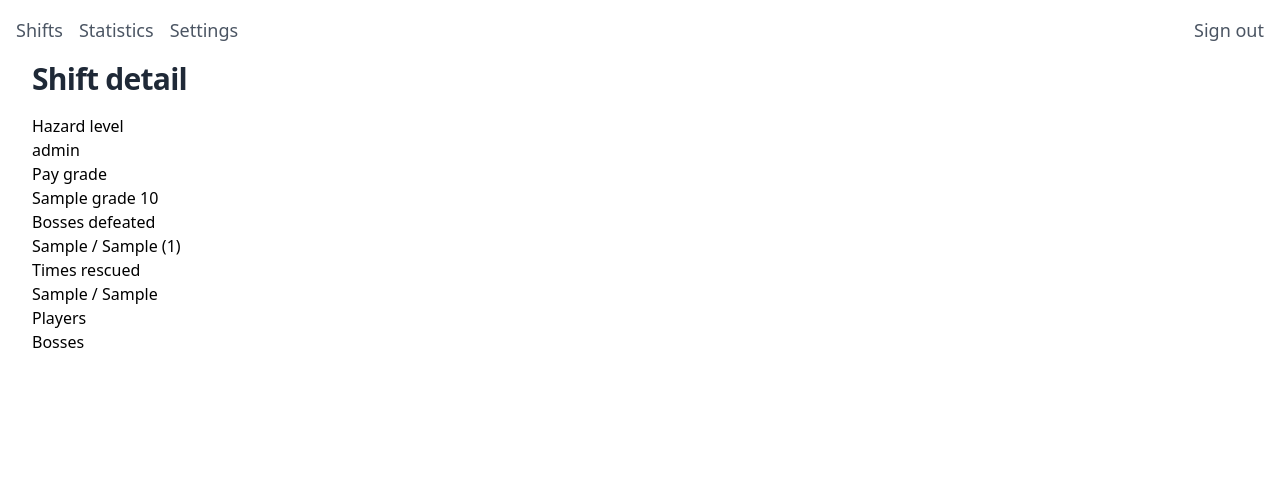
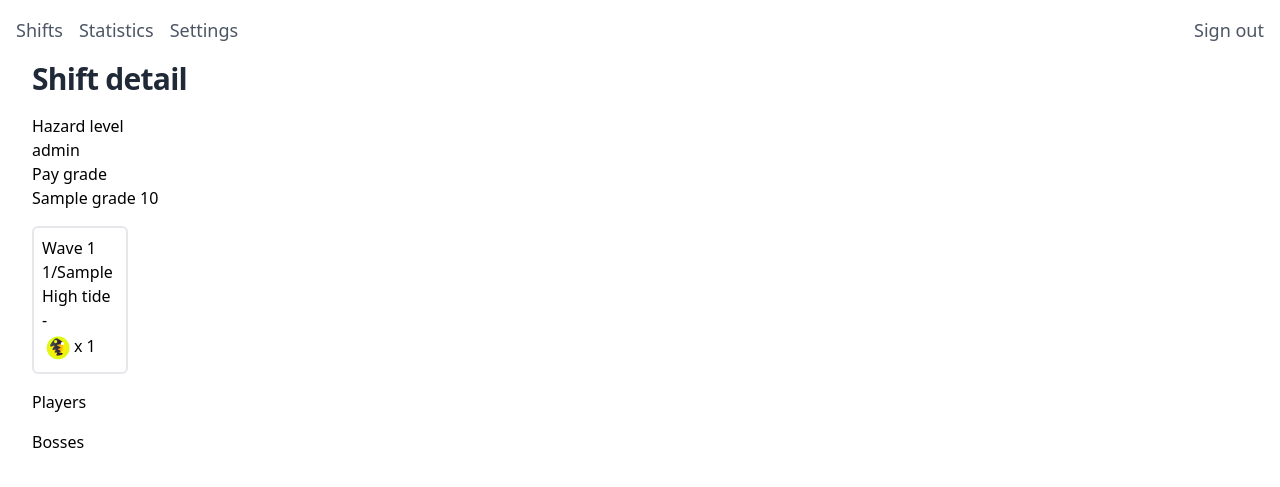
Before and after one commit to yi-jiayu/perf.ink, a Django app: template app/templates/app/shifts_show.html in a window 1280 px wide. Shown: the top 487 px of the page. Run offline with Django 4.2, Linux system fonts and the light colour scheme; the template is opened without the code that fills it: most values are stand-ins (such as "Sample title", 1, 10 or a date in 2020); data that the repository does not hold is empty; parts of the project's set-up code (start-up, migrations or seed data) failed here and were passed over; some libraries are stand-ins or nearby versions.

Commit message:
Show waves in shift detail

```diff
--- a/app/templates/app/shifts_show.html
+++ b/app/templates/app/shifts_show.html
@@ -1,8 +1,9 @@
 {% extends "app/base.html" %}
+{% load static %}
 
 {% block content %}
-  <div class="pb-4 grid gap-y-4">
-    <header>
+  <div class="pb-4">
+    <header class="mb-4">
       <div class="mx-auto max-w-7xl px-4 sm:px-6 lg:px-8">
         <h1 class="text-3xl font-bold leading-tight tracking-tight text-gray-800">Shift detail</h1>
       </div>
@@ -12,21 +13,28 @@
         {% if loading %}
           <div>Loading...</div>
         {% else %}
-          <div>
-            <div>
+          <div class="flex flex-col gap-y-4">
             <dl>
               <dt>Hazard level</dt>
               <dd>{{ detail.hazard_level_formatted }}</dd>
               <dt>Pay grade</dt>
               <dd>{{ detail.grade }} {{ detail.grade_points }}</dd>
-                <dt>Bosses defeated
-                </dd>
-                <dd>{{ detail.boss_count_individual }} / {{ detail.boss_count_team }}
-                  ({{ detail.boss_count_percent }})
-                </dt>
-                <dt>Times rescued</dt>
-                <dd>{{ detail.rescued_count_individual }} / {{ detail.rescued_count_team }}</dd>
             </dl>
+            <div class="flex gap-x-2 flex-nowrap overflow-x-auto">
+              {% for wave in detail.waves %}
+                <div class="border-2 border-gray-200 rounded-md p-2 w-24 flex-none">
+                  <div class="flex flex-col justify-between">
+                    <div>Wave {{ wave.waveNumber }}</div>
+                    <div>{% if wave.deliverNorm %}{{ wave.teamDeliverCount }}/{{ wave.deliverNorm }}{% else %}
+                      {{ detail.king_salmonid }}{% endif %}</div>
+                    <div>{% if wave.waterLevel == 0 %}Low tide{% elif wave.waterLevel == 1 %}Normal{% else %}High
+                      tide{% endif %}</div>
+                    <div>{{ wave.eventWave.name|default:"-" }}</div>
+                    <div><img src="{% static "golden_egg.png" %}" class="w-8 h-8 inline">x {{ wave.goldenPopCount }}
+                    </div>
+                  </div>
+                </div>
+              {% endfor %}
             </div>
             <div>
               <h2>Players</h2>
--- a/perf_ink/settings.py
+++ b/perf_ink/settings.py
@@ -138,6 +138,7 @@ USE_TZ = True
 # https://docs.djangoproject.com/en/4.0/howto/static-files/
 
 STATIC_URL = "static/"
+STATICFILES_DIRS = ["static"]
 STATIC_ROOT = "www/"
 
 # Default primary key field type
--- a/theme/static/css/dist/styles.css
+++ b/theme/static/css/dist/styles.css
@@ -786,8 +786,16 @@ select {
   margin-top: 0.5rem;
 }
 
+.mb-4 {
+  margin-bottom: 1rem;
+}
+
 .block {
   display: block;
+}
+
+.inline {
+  display: inline;
 }
 
 .flex {
@@ -814,8 +822,32 @@ select {
   height: 4rem;
 }
 
+.h-8 {
+  height: 2rem;
+}
+
+.w-24 {
+  width: 6rem;
+}
+
+.w-8 {
+  width: 2rem;
+}
+
 .max-w-7xl {
   max-width: 80rem;
+}
+
+.flex-none {
+  flex: none;
+}
+
+.flex-col {
+  flex-direction: column;
+}
+
+.flex-nowrap {
+  flex-wrap: nowrap;
 }
 
 .items-end {
@@ -849,6 +881,15 @@ select {
 
 .gap-y-2 {
   row-gap: 0.5rem;
+}
+
+.gap-x-2 {
+  -moz-column-gap: 0.5rem;
+       column-gap: 0.5rem;
+}
+
+.overflow-x-auto {
+  overflow-x: auto;
 }
 
 .rounded-md {
@@ -895,6 +936,10 @@ select {
 
 .p-4 {
   padding: 1rem;
+}
+
+.p-2 {
+  padding: 0.5rem;
 }
 
 .px-4 {
```
Also changed, not shown: app/models.py (+8 -0 lines), static/golden_egg.png (added). Lines whose indentation alone changed are shown as unchanged.
